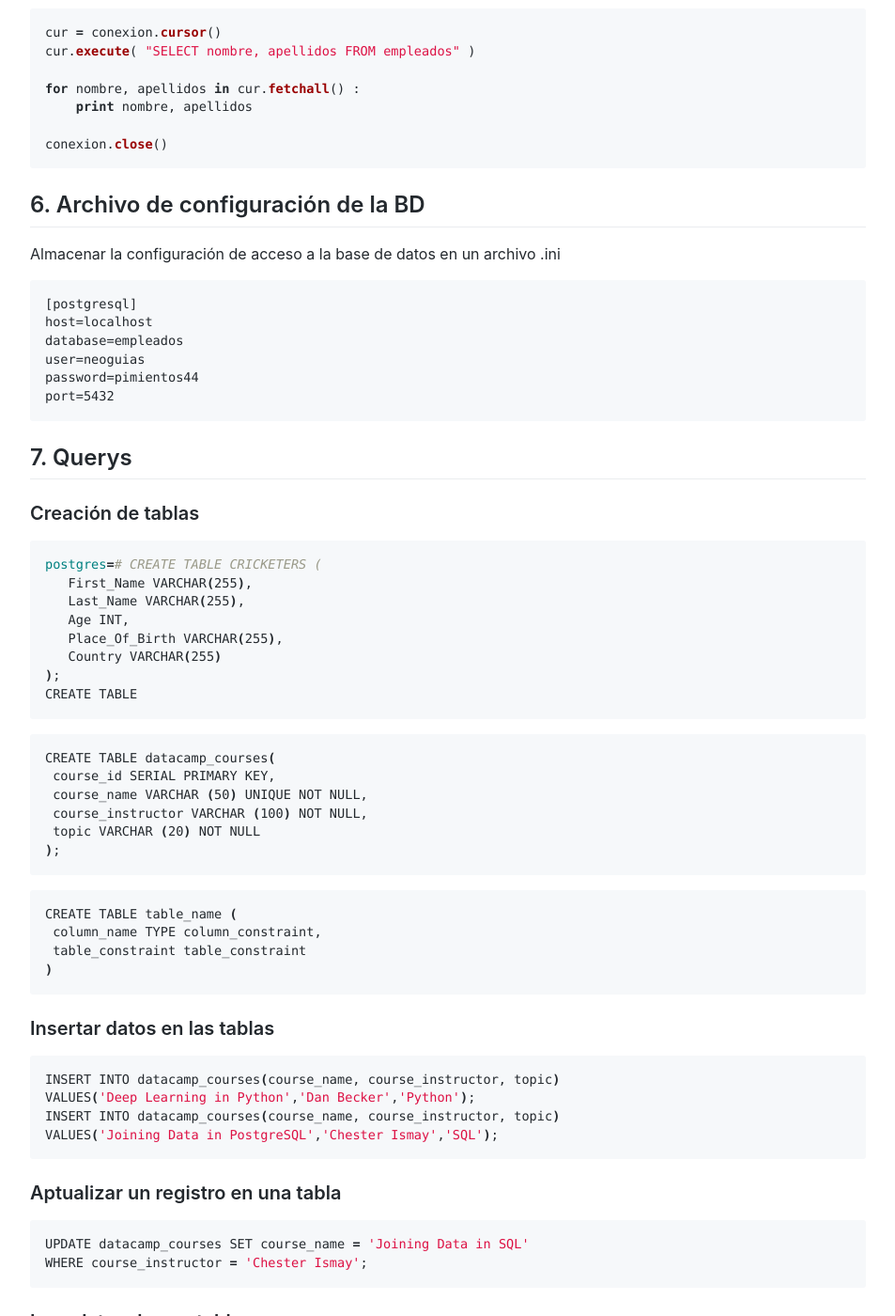
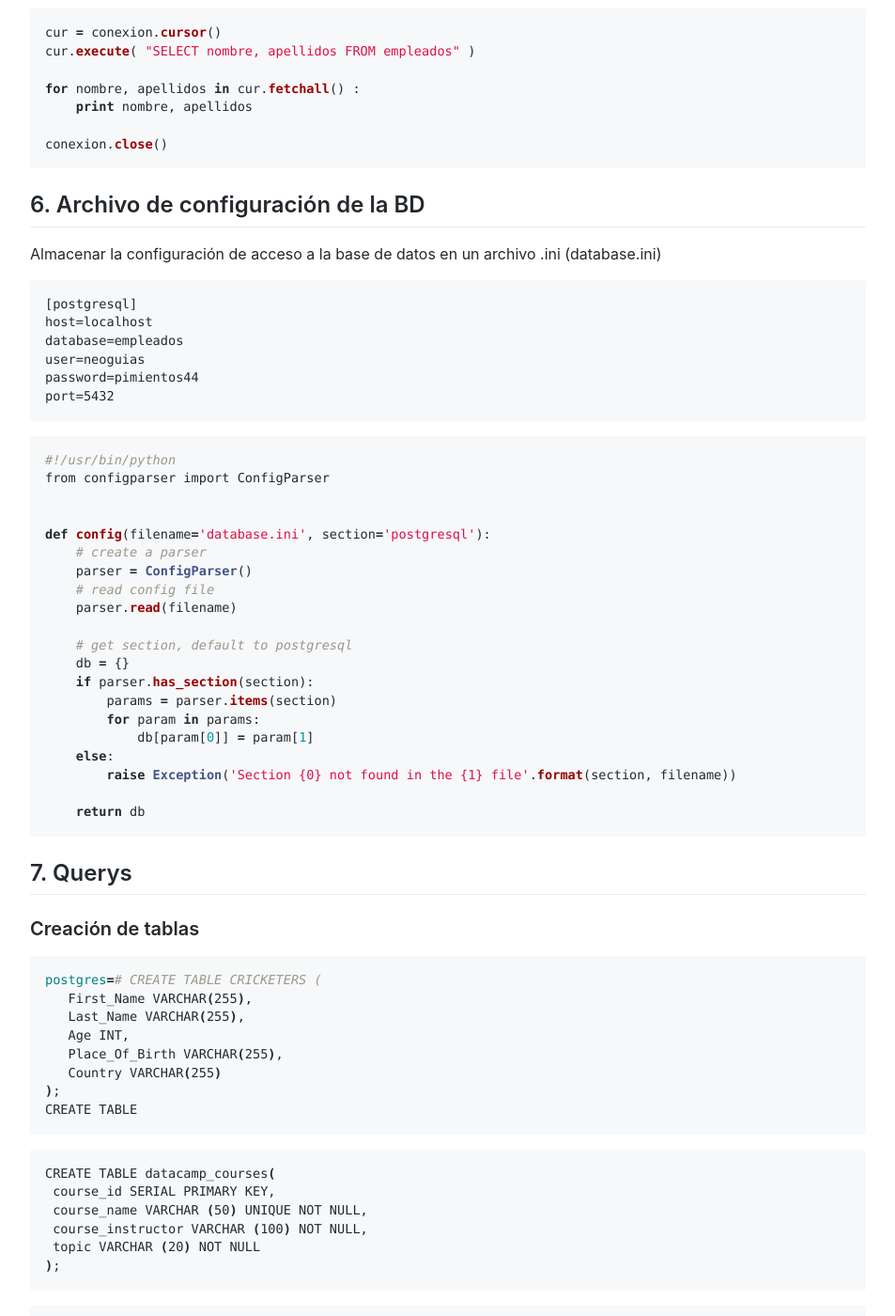
Before and after one commit to Akira3030/formacion, a Jekyll site: the page built from articulos/python-postgresql.md, in a window 1280 px wide and 1400 px high, scrolled down 1502 px. Shown: the whole window at 94% size, without its empty margins (163-1116 px from the left). Built offline with Jekyll 4.4.1, drawn with Linux system fonts in a browser that asks for light colours; emoji names are drawn with the system emoji font.

Commit message:
Update python-postgresql.md

````diff
--- a/articulos/python-postgresql.md
+++ b/articulos/python-postgresql.md
@@ -66,7 +66,7 @@ conexion.close()
 
 ## 6. Archivo de configuración de la BD
 
- Almacenar la configuración de acceso a la base de datos en un archivo .ini
+ Almacenar la configuración de acceso a la base de datos en un archivo .ini (database.ini)
 
 ```txt
 [postgresql]
@@ -75,6 +75,29 @@ database=empleados
 user=neoguias
 password=pimientos44
 port=5432
+```
+
+```python
+#!/usr/bin/python
+from configparser import ConfigParser
+
+
+def config(filename='database.ini', section='postgresql'):
+    # create a parser
+    parser = ConfigParser()
+    # read config file
+    parser.read(filename)
+
+    # get section, default to postgresql
+    db = {}
+    if parser.has_section(section):
+        params = parser.items(section)
+        for param in params:
+            db[param[0]] = param[1]
+    else:
+        raise Exception('Section {0} not found in the {1} file'.format(section, filename))
+
+    return db
 ```
 
 ## 7. Querys
````
